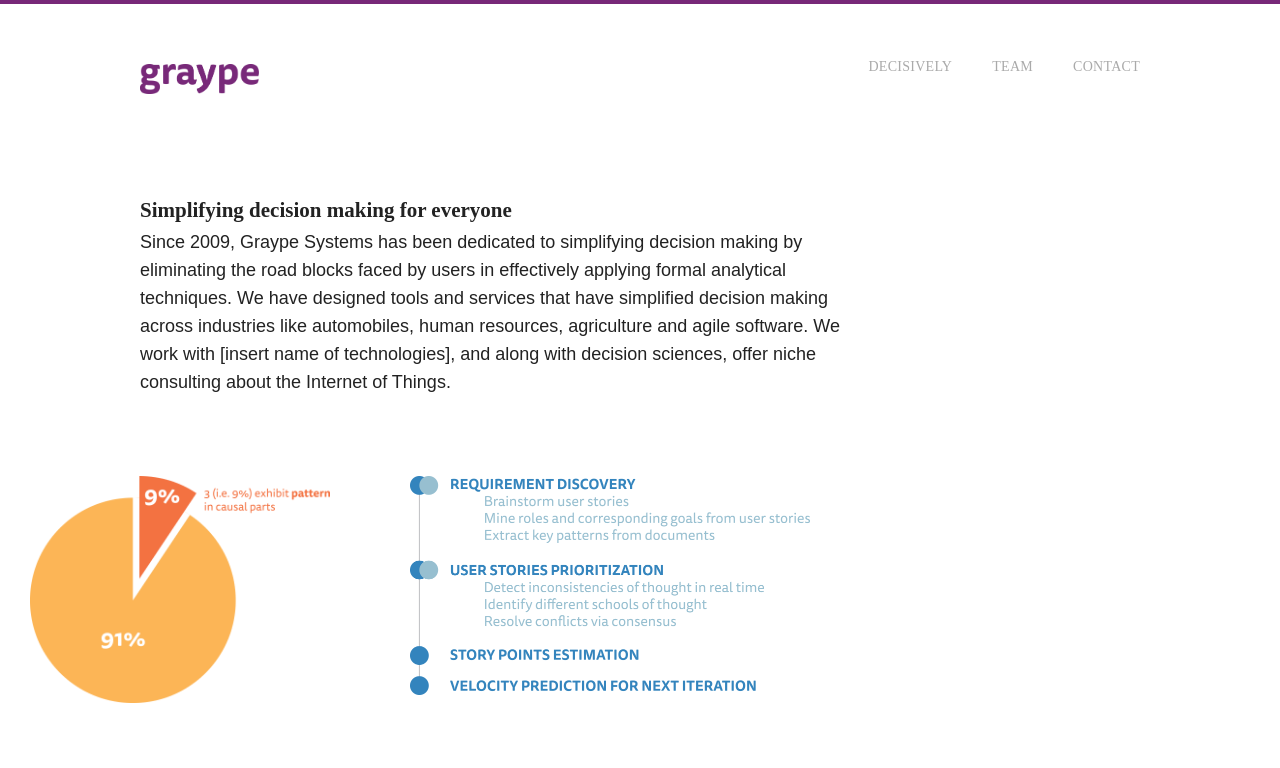
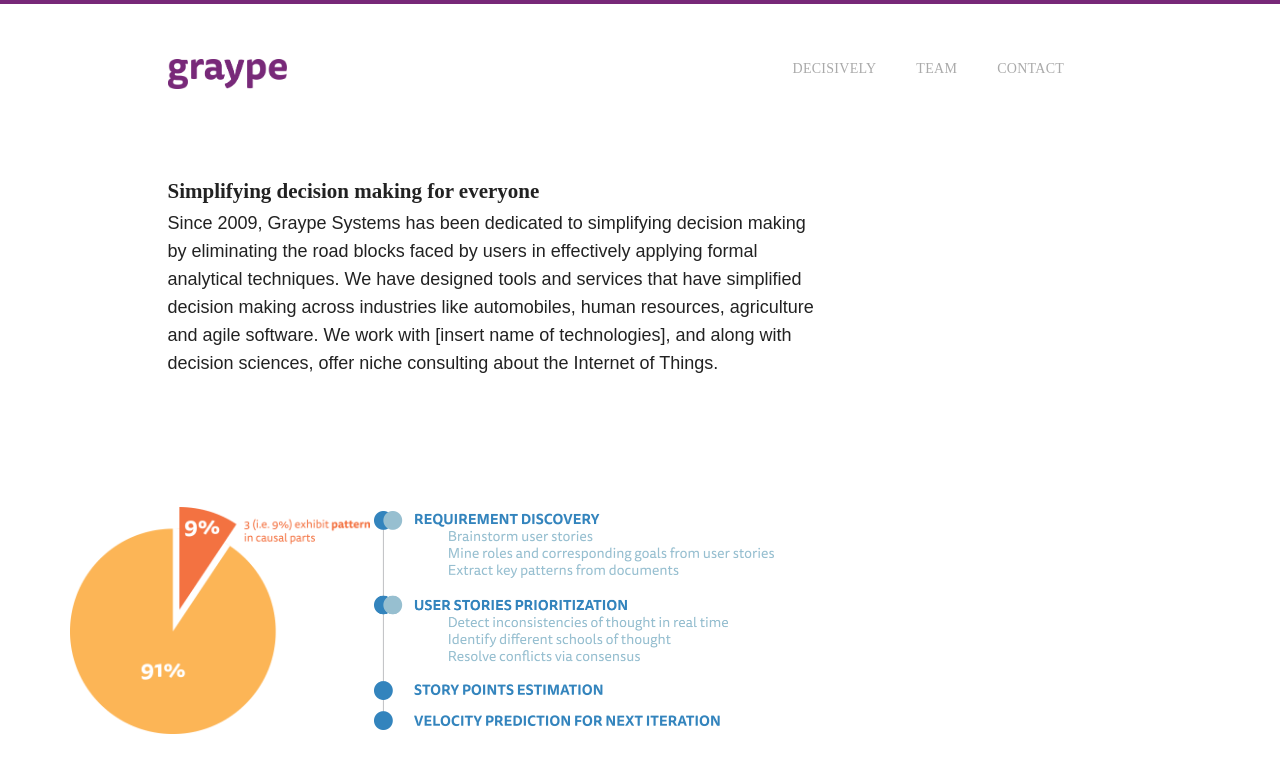
Before and after one commit to GR4YPE/gr4ype.github.io, a website: page index.html in a window 1280 px wide. Shown: the top 768 px of the page. Drawn offline with nearby package versions, Linux system fonts and the light colour scheme.

Commit message:
use bootstrap for layouting

```diff
--- a/index.html
+++ b/index.html
@@ -9,7 +9,8 @@
 	<title>GrayPE - Simplifying decision making for everyone</title>
 
 	<link rel="icon" type="image/png" href="/favicon.png">
-	<link rel="stylesheet" type="text/css" href="./stylesheets/home.css" />
+	<link rel="stylesheet" type="text/css" href="./node_modules/bootstrap/dist/css/bootstrap.min.css" />
+	<link rel="stylesheet" type="text/css" href="./stylesheets/master.css" />
 
 	<script>
 		(function(i,s,o,g,r,a,m){i['GoogleAnalyticsObject']=r;i[r]=i[r]||function(){
@@ -26,13 +27,15 @@
 
 <body>
 
-<header>
-	<div class="wrapper">
+<header class="container">
+	<div class="row">
+		<div class="col-md-3 col-md-offset-1">
 			<a href="./index.html">
 				<img src="./images/logo_invert.png" alt="Decisively from GRAYPE" id="logo"/>
 			</a>
+		</div>
 
-		<nav>
+		<nav class="col-md-4 col-md-offset-3">
 			<ul>
 				<li><a href="./about.html">Decisively</a></li>
 				<li><a href="./contact.html">Team</a></li>
@@ -42,62 +45,50 @@
 	</div>
 </header>
 
-<section id="hero">
-	<div class="wrapper">
-		<div class="wrapper2">
-			<div class="section">
+<main class="container"	>
+	<div class="row">
+		<section class="col-md-7 col-md-offset-1">
 			<h1>Simplifying decision making for everyone</h1>
 			<p>Since 2009, Graype Systems has been dedicated to simplifying decision making  by eliminating the road blocks faced by users in effectively applying formal analytical techniques. We have designed tools and services that have simplified decision making across industries like automobiles, human resources, agriculture and agile software. We work with [insert name of technologies], and along with decision sciences, offer niche consulting about the Internet of Things.</p>
-			</div>
-		</div>
-	</div>
+		</section>
 
-	<div class="graphics">
+		<section class="graphics col-md-12">
 			<img src="./images/graphic2.png" alt="Decisively from GRAYPE" style="width: 300px;"/>
 			<img src="./images/graphic1.png" alt="Decisively from GRAYPE" style="width: 400px;"/>
 		</div>
 
-	<div class="clear">&nbsp;</div>
-	<div class="clear">&nbsp;</div>
-
-	<div class="wrapper">
-		<div class="wrapper2">
-			<div class="section">
+		<section class="col-md-7 col-md-offset-1">
 			<h1>Introducing Decisively and Wink</h1>
 			<p>Our open source tool, <a>Decisively</a>, simplifies analytics and decision making. It has gained recognition from the international community: our research papers about Decisively were selected for presentation at the 22nd IEEE Requirements Engineering Conference held at Karlskrona, Sweden in 2014, and the 24th Subjective Probability, Utility, and Decision Making (SPUDM) Conference at IESE Business School, Barcelona in 2013.</p>
 
 			<p>Within the Decisively framework, we have designed a family of Machine Learning NPM packages, called <a>Wink</a>. Utilities in Wink can be used independently or combined with others to create powerful solutions for an endless number of problems.</p>
-			</div>
+		</section>
 
-			<div class="section">
+		<section class="col-md-7 col-md-offset-1">
 			<h1>Meet the team</h1>
-
-				<div class="clear">&nbsp;</div>
-
 
 			<img src="./images/rachna.png" alt="Decisively from GRAYPE" style="width: 70px; float: left; margin: 0; margin-right: 20px; margin-top: 15px;"/>
 			<p>Rachna (<a>@R4CHN4</a>), an expert in software project management and quality assurance, is pursuing her interest in processes and quality at GrayPE.</p>
 
-				<div class="clear">&nbsp;</div>
 
 			<img src="./images/sks.png" alt="Decisively from GRAYPE" style="width: 70px; float: left; margin: 0; margin-right: 20px; margin-top:17px "/>
 			<p>Sanjaya (<a>@sanjayaksaxena</a>) has been a leading creative thinker in the software industry for over to two and a half decades. His areas of interest include process excellence, quality, and information security.</p>
+		</section>
 	</div>
-		</div>
-	</div>
-</section>
+</main>
 
 <footer>
-	<div class="wrapper">
-		<section id="copyright">
-			<p id="small_links">
+	<div class="container">
+		<div class="row">
+			<section class="col-md-10 col-md-offset-1">
+				<p>
 					<a href="terms.html">Terms of Use</a> |
 					<a href="privacy.html">Privacy Policy</a>
 					<br />
 					&copy; GRAYPE Systems (P) Limited
 				</p>
 			</section>
-		<div class="clear">&nbsp;</div>
+		</div>
 	</div>
 </footer>
 
--- /dev/null
+++ b/package.json
@@ -0,0 +1,5 @@
+{
+  "dependencies": {
+    "bootstrap": "^3.3.7"
+  }
+}
--- /dev/null
+++ b/stylesheets/master.css
@@ -0,0 +1,99 @@
+body {
+    font-family: 'ff-tisa-sans-web-pro', serif;
+    border-top: 4px solid #772878;
+}
+
+a {
+	color: #772878;
+	font-weight: 900;
+}
+
+header {
+	margin-top: 55px;
+}
+
+#logo {
+	height: 30px;
+}
+
+header nav {
+	float: right;
+}
+
+header nav ul {
+	margin: 0;
+	list-style: none;
+	padding: 0;
+	text-indent: 0;
+}
+
+header nav ul li {
+	float: left;
+	margin-left: 40px;
+}
+
+header nav ul li a {
+	color: #aaa;
+	text-decoration: none;
+	font-size: 14px;
+	font-weight: 500;
+	border-bottom: 0px solid #f5f5f5;
+	padding-bottom: 0;
+	text-transform: uppercase;
+	padding-bottom: 10px;
+	letter-spacing: 0.02em;
+	transition: all 0.2s ease-in;
+}
+
+header ul li a:hover{
+	color: #772878;
+	border-bottom: 2px solid #772878;
+	padding-bottom: 2px;
+}
+
+main {
+	margin-top: 60px;
+	margin-bottom: 60px;
+}
+
+main section {
+	margin-bottom: 50px;
+}
+
+main section.graphics{
+	margin-top: 80px;
+}
+
+main h1 {
+	margin: 0;
+	margin-bottom: -5px;
+	margin-top: 30px;
+	padding: 0;
+	font: 21px 'ff-tisa-sans-web-pro', serif;
+	font-weight: 900;
+	text-align: left;
+	color: #222;
+}
+
+main p {
+	margin: 0;
+	margin-bottom: 0px;
+	padding: 0;
+	text-align: left;
+	font-family: 'ff-tisa-sans-web-pro', sans-serif;
+	color: #222;
+	padding-top: 10px;
+	font-size: 18px;
+	line-height: 28px;
+}
+
+footer {
+	min-height: 80px;
+	background: #f5f5f5;
+	font-size: 14px;
+	color: #666;
+}
+
+footer p {
+	margin-top: 20px;
+}
```
Lines whose indentation alone changed are shown as unchanged.
